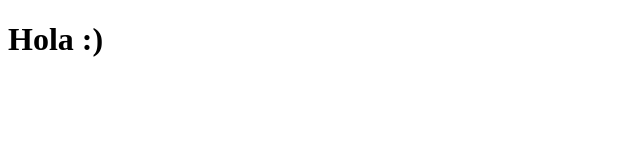
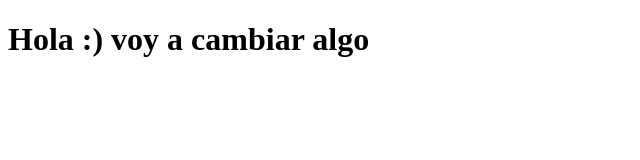
Before and after one commit to IrisASantaAna/coursera-test, a plain HTML site: page site/index.html in a window 1280 px wide. Shown: the whole page, without its empty margins (0-640 px from the left). Drawn offline with Linux system fonts and the light colour scheme.

Commit message:
small change

```diff
--- a/site/index.html
+++ b/site/index.html
@@ -4,6 +4,6 @@
 	<title>Hola Astrid!</title>
 </head>
 <body>
-	<h1>Hola :) </h1>
+	<h1>Hola :) voy a cambiar algo</h1>
 </body>
 </html>
```
